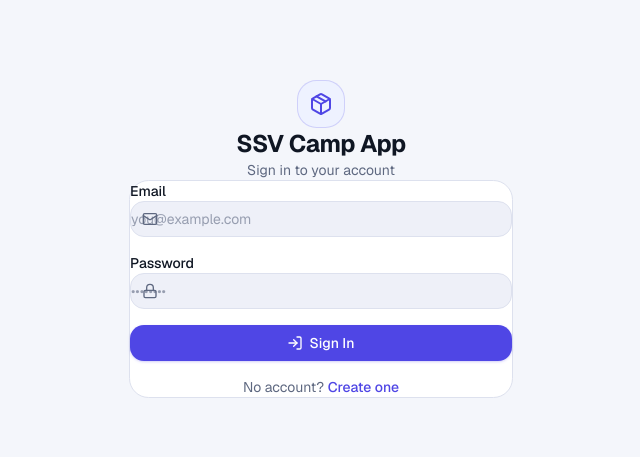
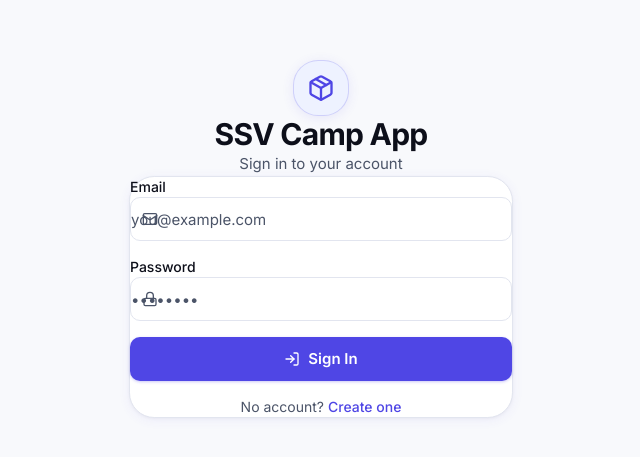
Before and after one commit to PranavBhalerao1/Invora, a Next.js app: page /login in a window 1280 px wide. Shown: the part 161-618 px from the top of the page, without its empty margins (319-959 px from the left). Built offline with nearby package versions, Linux system fonts and the light colour scheme.

Commit message:
useless UI changes

```diff
--- a/app/globals.css
+++ b/app/globals.css
@@ -55,71 +55,68 @@
 
 /* ─── Light theme palette ─── */
 :root {
-  --background: #f4f6fb;
-  --foreground: #0f1623;
+  --background: #f8f9fc;
+  --foreground: #0d0f1a;
   --card: #ffffff;
-  --card-foreground: #0f1623;
+  --card-foreground: #0d0f1a;
   --popover: #ffffff;
-  --popover-foreground: #0f1623;
+  --popover-foreground: #0d0f1a;
   --primary: #4f46e5;
   --primary-foreground: #ffffff;
   --secondary: #eef0f8;
   --secondary-foreground: #374151;
-  --muted: #eef0f8;
-  --muted-foreground: #5e6880;
+  --muted: #f1f3f9;
+  --muted-foreground: #4b5468;
   --accent: #eef2ff;
   --accent-foreground: #4338ca;
-  --destructive: #ef4444;
+  --destructive: #dc2626;
   --destructive-foreground: #ffffff;
-  --border: #dde1ee;
-  --input: #dde1ee;
+  --border: #e2e5ef;
+  --input: #e2e5ef;
   --ring: #4f46e5;
   --radius: 0.875rem;
   --chart-1: #4f46e5;
   --chart-2: #16a34a;
   --chart-3: #d97706;
-  --chart-4: #ef4444;
+  --chart-4: #dc2626;
   --chart-5: #6b7280;
   --sidebar: #ffffff;
-  --sidebar-foreground: #111827;
+  --sidebar-foreground: #0d0f1a;
   --sidebar-primary: #4f46e5;
   --sidebar-primary-foreground: #ffffff;
   --sidebar-accent: #eef2ff;
   --sidebar-accent-foreground: #4f46e5;
-  --sidebar-border: #e5e7eb;
+  --sidebar-border: #e2e5ef;
   --sidebar-ring: #4f46e5;
 }
 
 /* ─── Surface utilities ─── */
 .glass {
   background: #ffffff;
-  border: 1px solid #dde1ee;
+  border: 1px solid #e2e5ef;
   border-radius: 1rem;
-  box-shadow: 0 2px 12px rgba(79, 70, 229, 0.06), 0 1px 3px rgba(0, 0, 0, 0.05);
+  box-shadow: 0 2px 12px rgba(79, 70, 229, 0.07), 0 1px 3px rgba(0, 0, 0, 0.04);
 }
 
 .header-surface {
-  background: rgba(244, 246, 251, 0.92);
+  background: rgba(248, 249, 252, 0.95);
   backdrop-filter: blur(20px);
   -webkit-backdrop-filter: blur(20px);
-  border-bottom: 1px solid rgba(79, 70, 229, 0.08);
+  border-bottom: 1px solid #e2e5ef;
+  box-shadow: 0 1px 3px rgba(0, 0, 0, 0.04);
 }
 
 /* ─── Card elevation system ─── */
 .card-elevated {
   background: #ffffff;
-  border: 1px solid rgba(79, 70, 229, 0.08);
-  border-radius: 1.25rem;
-  box-shadow:
-    0 1px 3px rgba(0, 0, 0, 0.05),
-    0 4px 16px rgba(79, 70, 229, 0.06);
-  transition: box-shadow 0.25s ease, transform 0.25s ease;
+  border: 1px solid #e2e5ef;
+  border-radius: 1rem;
+  box-shadow: 0 2px 12px rgba(79, 70, 229, 0.07), 0 1px 3px rgba(0, 0, 0, 0.04);
+  transition: box-shadow 0.2s ease, transform 0.2s ease;
 }
 
 .card-elevated:hover {
-  box-shadow:
-    0 4px 12px rgba(0, 0, 0, 0.08),
-    0 12px 40px rgba(79, 70, 229, 0.13);
+  box-shadow: 0 8px 28px rgba(79, 70, 229, 0.12), 0 2px 6px rgba(0, 0, 0, 0.06);
   transform: translateY(-2px);
 }
 
@@ -137,7 +134,7 @@ body {
 
 select option {
   background-color: #ffffff;
-  color: #111827;
+  color: #0d0f1a;
 }
 
 /* Hide number input spinners */
@@ -152,7 +149,7 @@ input[type="number"]::-webkit-outer-spin-button {
 }
 
 ::-webkit-scrollbar-track {
-  background: #f4f6fb;
+  background: #f8f9fc;
 }
 
 ::-webkit-scrollbar-thumb {
@@ -172,6 +169,8 @@ input[type="number"]::-webkit-outer-spin-button {
     @apply bg-background text-foreground;
     -webkit-font-smoothing: antialiased;
     -moz-osx-font-smoothing: grayscale;
+    font-size: 15px;
+    line-height: 1.6;
   }
   html {
     @apply font-sans;
@@ -184,8 +183,8 @@ input[type="number"]::-webkit-outer-spin-button {
 /* ─── Shared form utilities ─── */
 @layer utilities {
   .textarea-field {
-    @apply w-full px-3 py-2.5 rounded-lg border border-border bg-white text-sm text-foreground;
-    @apply placeholder:text-muted-foreground/60 outline-none transition-colors resize-none;
-    @apply focus-visible:border-ring focus-visible:ring-2 focus-visible:ring-ring/20;
+    @apply w-full px-4 py-3 rounded-[10px] border-[1.5px] border-border bg-white text-[15px] text-foreground;
+    @apply placeholder:text-muted-foreground outline-none transition-all resize-none;
+    @apply focus-visible:border-primary focus-visible:ring-[3px] focus-visible:ring-primary/10;
   }
 }
--- a/app/layout.tsx
+++ b/app/layout.tsx
@@ -1,10 +1,14 @@
 import type { Metadata } from 'next';
-import { Geist } from 'next/font/google';
+import { Inter } from 'next/font/google';
 import { Toaster } from 'sonner';
 import './globals.css';
 import { cn } from '@/lib/utils';
 
-const geist = Geist({ subsets: ['latin'], variable: '--font-sans' });
+const inter = Inter({
+  subsets: ['latin'],
+  variable: '--font-sans',
+  weight: ['400', '500', '600', '700'],
+});
 
 export const metadata: Metadata = {
   title: 'SSV Camp App',
@@ -13,7 +17,7 @@ export const metadata: Metadata = {
 
 export default function RootLayout({ children }: { children: React.ReactNode }) {
   return (
-    <html lang="en" className={cn('h-full', geist.variable)}>
+    <html lang="en" className={cn('h-full', inter.variable)}>
       <body className="min-h-full flex flex-col">
         {children}
         <Toaster
@@ -22,8 +26,9 @@ export default function RootLayout({ children }: { children: React.ReactNode })
           toastOptions={{
             style: {
               background: '#ffffff',
-              border: '1px solid #e5e7eb',
-              color: '#111827',
+              border: '1px solid #e2e5ef',
+              color: '#0d0f1a',
+              fontSize: '14px',
             },
           }}
         />
--- a/app/login/page.tsx
+++ b/app/login/page.tsx
@@ -5,14 +5,14 @@ export default function LoginPage() {
   return (
     <div className="min-h-screen flex items-center justify-center px-4 bg-background">
       <div className="w-full max-w-sm">
-        <div className="flex flex-col items-center mb-8">
-          <div className="w-12 h-12 rounded-xl flex items-center justify-center mb-4 bg-accent border border-primary/20">
-            <Package className="size-6 text-primary" />
+        <div className="flex flex-col items-center mb-10">
+          <div className="w-14 h-14 rounded-2xl flex items-center justify-center mb-5 bg-accent border border-primary/20 shadow-[0_2px_12px_rgba(79,70,229,0.10)]">
+            <Package className="size-7 text-primary" />
           </div>
-          <h1 className="text-2xl font-bold text-foreground">SSV Camp App</h1>
-          <p className="text-sm mt-1 text-muted-foreground">Sign in to your account</p>
+          <h1 className="text-3xl font-bold text-foreground tracking-tight">SSV Camp App</h1>
+          <p className="text-[15px] mt-2 text-muted-foreground">Sign in to your account</p>
         </div>
-        <div className="bg-card border border-border rounded-xl p-6">
+        <div className="bg-white border border-border rounded-2xl p-8 shadow-[0_2px_12px_rgba(79,70,229,0.07),0_1px_3px_rgba(0,0,0,0.04)]">
           <LoginForm />
         </div>
       </div>
--- a/components/inventory/InventoryTable.tsx
+++ b/components/inventory/InventoryTable.tsx
@@ -135,7 +135,7 @@ export default function InventoryTable({
           value={categoryFilter}
           onValueChange={(v) => setCategoryFilter(v as Category | 'All')}
         >
-          <SelectTrigger className="w-full sm:w-[170px] bg-muted">
+          <SelectTrigger className="w-full sm:w-[170px]">
             <SelectValue placeholder="All categories" />
           </SelectTrigger>
           <SelectContent>
@@ -151,7 +151,7 @@ export default function InventoryTable({
           value={statusFilter}
           onValueChange={(v) => setStatusFilter(v as Status | 'All')}
         >
-          <SelectTrigger className="w-full sm:w-[140px] bg-muted">
+          <SelectTrigger className="w-full sm:w-[140px]">
             <SelectValue placeholder="All statuses" />
           </SelectTrigger>
           <SelectContent>
--- a/components/inventory/ItemModal.tsx
+++ b/components/inventory/ItemModal.tsx
@@ -174,7 +174,7 @@ export default function ItemModal({ item, onSave, onClose }: ItemModalProps) {
                   value={form.category}
                   onValueChange={(v) => setForm((f) => ({ ...f, category: v as Category }))}
                 >
-                  <SelectTrigger className="bg-muted">
+                  <SelectTrigger className="w-full">
                     <SelectValue />
                   </SelectTrigger>
                   <SelectContent>
--- a/components/ui/button.tsx
+++ b/components/ui/button.tsx
@@ -4,14 +4,14 @@ import { Slot } from 'radix-ui';
 import { cn } from '@/lib/utils';
 
 const buttonVariants = cva(
-  'group/button inline-flex shrink-0 items-center justify-center gap-1.5 rounded-lg border border-transparent text-sm font-medium whitespace-nowrap transition-all outline-none select-none focus-visible:border-ring focus-visible:ring-2 focus-visible:ring-ring/30 active:not-aria-[haspopup]:translate-y-px disabled:pointer-events-none disabled:opacity-50 aria-invalid:border-destructive [&_svg]:pointer-events-none [&_svg]:shrink-0 [&_svg:not([class*="size-"])]:size-4',
+  'group/button inline-flex shrink-0 items-center justify-center gap-2 border border-transparent font-semibold whitespace-nowrap transition-all duration-150 outline-none select-none focus-visible:border-ring focus-visible:ring-2 focus-visible:ring-ring/30 active:not-aria-[haspopup]:translate-y-px disabled:pointer-events-none disabled:opacity-50 aria-invalid:border-destructive [&_svg]:pointer-events-none [&_svg]:shrink-0 [&_svg:not([class*="size-"])]:size-4',
   {
     variants: {
       variant: {
         default:
-          'bg-primary text-primary-foreground hover:bg-primary/88 active:bg-primary/95 shadow-sm shadow-primary/20',
+          'bg-primary text-primary-foreground hover:bg-[#4338ca] active:bg-primary/95 shadow-[0_1px_3px_rgba(79,70,229,0.3)] hover:shadow-[0_4px_12px_rgba(79,70,229,0.25)]',
         outline:
-          'border-border bg-white/70 hover:bg-muted hover:text-foreground text-foreground/80',
+          'border-[1.5px] border-border bg-white text-foreground hover:border-primary/50 hover:text-primary',
         secondary:
           'bg-secondary text-secondary-foreground hover:bg-secondary/70',
         ghost:
@@ -21,13 +21,13 @@ const buttonVariants = cva(
         link: 'text-primary underline-offset-4 hover:underline',
       },
       size: {
-        default: 'h-9 px-3.5',
-        sm: 'h-7 px-2.5 text-xs rounded-md',
-        lg: 'h-11 px-5 text-sm',
-        icon: 'size-9',
-        'icon-sm': 'size-7 rounded-md',
-        'icon-lg': 'size-10',
-        xs: 'h-6 px-2 text-xs rounded-md gap-1',
+        default: 'h-11 px-6 text-[15px] rounded-[10px]',
+        sm: 'h-9 px-4 text-sm rounded-lg',
+        lg: 'h-12 px-8 text-[15px] rounded-[10px]',
+        icon: 'size-11 rounded-[10px]',
+        'icon-sm': 'size-9 rounded-lg',
+        'icon-lg': 'size-11 rounded-[10px]',
+        xs: 'h-7 px-3 text-xs rounded-lg gap-1',
       },
     },
     defaultVariants: {
--- a/components/ui/input.tsx
+++ b/components/ui/input.tsx
@@ -7,9 +7,9 @@ function Input({ className, type, ...props }: React.ComponentProps<'input'>) {
       type={type}
       data-slot="input"
       className={cn(
-        'h-9 w-full min-w-0 rounded-lg border border-border bg-muted px-3 py-2 text-sm text-foreground transition-colors outline-none',
-        'placeholder:text-muted-foreground/60',
-        'focus-visible:border-ring focus-visible:ring-2 focus-visible:ring-ring/20',
+        'h-11 w-full min-w-0 rounded-[10px] border-[1.5px] border-border bg-white px-4 text-[15px] text-foreground transition-all duration-150 outline-none',
+        'placeholder:text-muted-foreground',
+        'focus-visible:border-primary focus-visible:ring-[3px] focus-visible:ring-primary/10',
         'disabled:pointer-events-none disabled:opacity-50',
         'aria-invalid:border-destructive aria-invalid:ring-2 aria-invalid:ring-destructive/20',
         className
--- a/components/ui/select.tsx
+++ b/components/ui/select.tsx
@@ -44,7 +44,7 @@ function SelectTrigger({
       data-slot="select-trigger"
       data-size={size}
       className={cn(
-        "flex w-fit items-center justify-between gap-1.5 rounded-lg border border-input bg-transparent py-2 pr-2 pl-2.5 text-sm whitespace-nowrap transition-colors outline-none select-none focus-visible:border-ring focus-visible:ring-2 focus-visible:ring-ring/20 disabled:cursor-not-allowed disabled:opacity-50 aria-invalid:border-destructive aria-invalid:ring-2 aria-invalid:ring-destructive/20 data-placeholder:text-muted-foreground data-[size=default]:h-9 data-[size=sm]:h-7 data-[size=sm]:rounded-[min(var(--radius-md),10px)] *:data-[slot=select-value]:line-clamp-1 *:data-[slot=select-value]:flex *:data-[slot=select-value]:items-center *:data-[slot=select-value]:gap-1.5 [&_svg]:pointer-events-none [&_svg]:shrink-0 [&_svg:not([class*='size-'])]:size-4",
+        "flex w-fit items-center justify-between gap-1.5 rounded-[10px] border-[1.5px] border-border bg-white pr-3 pl-4 text-[15px] whitespace-nowrap transition-all duration-150 outline-none select-none focus-visible:border-primary focus-visible:ring-[3px] focus-visible:ring-primary/10 disabled:cursor-not-allowed disabled:opacity-50 aria-invalid:border-destructive aria-invalid:ring-2 aria-invalid:ring-destructive/20 data-placeholder:text-muted-foreground data-[size=default]:h-11 data-[size=sm]:h-9 data-[size=sm]:rounded-lg data-[size=sm]:text-sm data-[size=sm]:pl-3 *:data-[slot=select-value]:line-clamp-1 *:data-[slot=select-value]:flex *:data-[slot=select-value]:items-center *:data-[slot=select-value]:gap-1.5 [&_svg]:pointer-events-none [&_svg]:shrink-0 [&_svg:not([class*='size-'])]:size-4",
         className
       )}
       {...props}
```
Also changed, not shown: app/page.tsx (+26 -25 lines), app/room/[code]/page.tsx (+18 -18 lines), app/signup/page.tsx (+6 -6 lines), components/rooms/RoomCard.tsx (+11 -11 lines).
